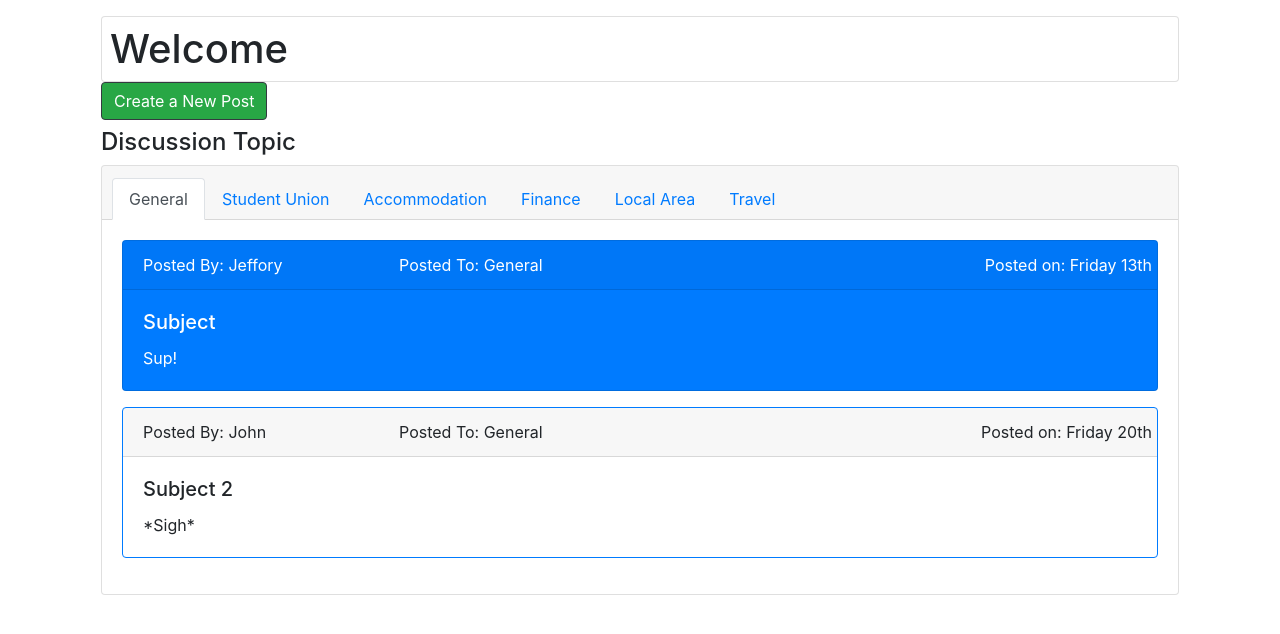
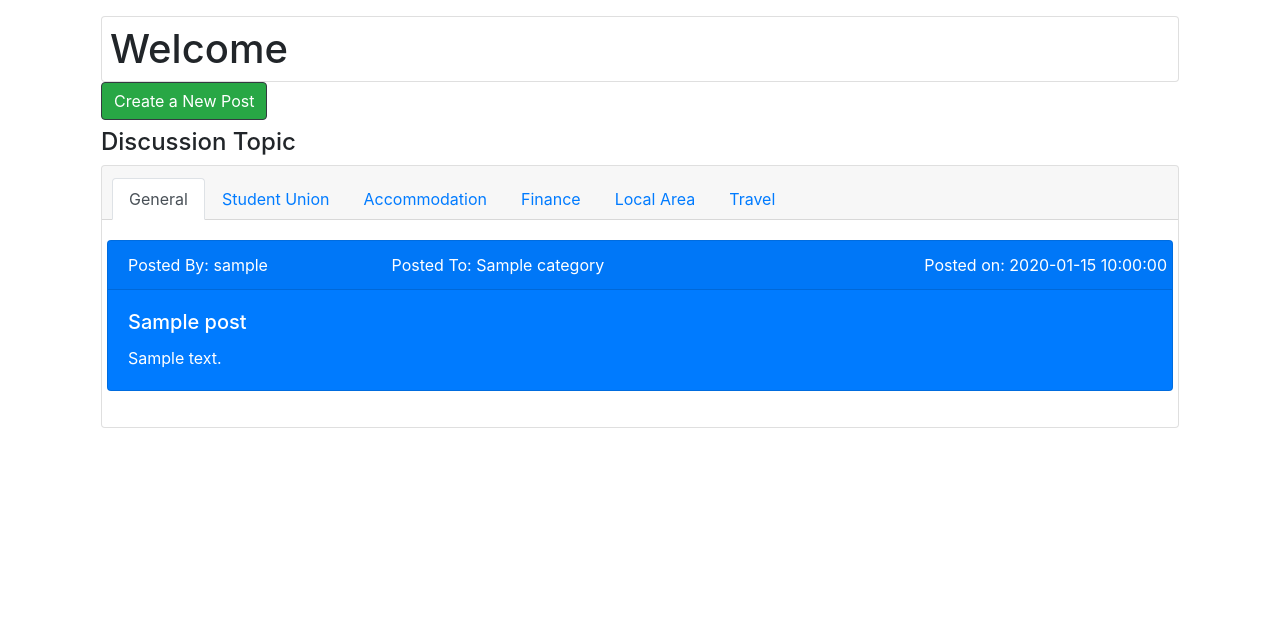
Before and after one commit to sebpapararo/UEA-Life, a Flask app: template templates/dashboard.html in a window 1280 px wide. Shown: the part 56-690 px from the top of the page. Run offline with Flask 2, Linux system fonts and the light colour scheme; the template is opened without the code that fills it: most values are stand-ins (such as "Sample title", 1, 10 or a date in 2020); some libraries are stand-ins or nearby versions.

Commit message:
Posted comments display user's name

```diff
--- a/app.py
+++ b/app.py
@@ -115,6 +115,7 @@ def logout():
     return response
 
 
+#######################################################################################################################
 @app.route('/dashboard', methods=['GET'])
 def dashboard():
     userCookie = functions.getCookie()
@@ -127,10 +128,13 @@ def dashboard():
     username = query_db('SELECT username FROM profiles where id = "%s"' % uid)[0].get('username')
 
     flash('Nice one bro! You are logged in as: ' + username)
-    return render_template('/dashboard.html', title="UEA Life | Dashboard")
+
+    query = "SELECT * FROM posts INNER JOIN profiles ON posts.posted_by = profiles.id"
+    result = query_db(query)
+
+    return render_template('/dashboard.html', title="UEA Life | Dashboard", data=result)
 
 
-#######################################################################################################################
 @app.route('/newPost', methods=['GET'])
 def newPost():
     return render_template('/newPost.html', title="UEA Life | New Post")
@@ -147,10 +151,8 @@ def createPost():
 
     userCookie = functions.getCookie()
     posted_by = validSessions.checkSession(userCookie)
-    print(posted_by)
 
     tod = datetime.datetime.today().strftime('%d/%m/%Y %H:%M')
-    # uid = "0037d9b5-681d-4b23-a6c8-c7d061a78521"
 
     if category not in cats:
         flash('Incorrect Category Selected Dick!!')
@@ -176,16 +178,12 @@ def createPost():
         flash('Really?!?! Content')
         return redirect('/newPost')
 
-    # if query_db('SELECT verified FROM users WHERE username = "%s"' % session['username'])[0].get('verified') == 1:
     query = 'INSERT INTO posts (posted_by, category, title, content, posted_on) VALUES("%s","%s","%s","%s","%s");' % \
             (posted_by, category, title, content, tod)
     query_db(query)
     get_db().commit()
     print(query)
     return redirect('/dashboard')
-    # else:
-    #     flash('You must verify account before posting')
-    #     return redirect('/dashboard')
 
 ########################################################################################################################
 
--- a/templates/dashboard.html
+++ b/templates/dashboard.html
@@ -14,6 +14,7 @@
             <div class="card">
                 <h1 class="card-title m-2">Welcome</h1>
             </div>
+
             <div class="container">
                 {% for message in get_flashed_messages() %}
                     <div class="alert alert-warning">
@@ -70,79 +71,47 @@
 
                         {# GENERAL QUERIES - OUTPUT #}
                     <div class="tab-pane fade show active" id="general" role="tabpanel" aria-labelledby="general_Tab">
-
-                            <div class="card text-white bg-primary mb-3">
+                        {% for post in data %}
+                        <div class="row">
+                            <div class="card text-white bg-primary mb-3 w-100">
                                 <div class="card-header">
                                     <div class="row">
-                                        <div class="col-3">Posted By: Jeffory</div>
-                                        <div class="col-3">Posted To: General</div>
+                                        <div class="col-3">Posted By: {{ post.username | safe }}</div>
+                                        <div class="col-3">Posted To: {{ post.category | safe }}</div>
                                         <div class="cols-3 col align-self-end"/>
                                     </div>
-                                    Posted on: Friday 13th
+                                    Posted on: {{ post.posted_on | safe }}
                                 </div>
                             </div>
                             <div class="card-body">
-                                <h5 class="card-title">Subject</h5>
-                                <p class="card-text">Sup!</p>
+                                <h5 class="card-title">{{ post.title | safe }}</h5>
+                                <p class="card-text">{{ post.content | safe }}</p>
                                 </div>
                             </div>
-
-                        <div class="card border-primary mb-3">
-                            <div class="card-header">
-                                <div class="row">
-                                    <div class="col-3">Posted By: John</div>
-                                    <div class="col-3">Posted To: General</div>
-                                    <div class="cols-3 col align-self-end"/>
                         </div>
-                                Posted on: Friday 20th
-                            </div>
-                        </div>
-                        <div class="card-body">
-                            <h5 class="card-title">Subject 2</h5>
-                            <p class="card-text">*Sigh*</p>
-                        </div>
-                    </div>
-
+                        {% endfor %}
                     </div>
 
                     {# STUDENT UNION QUERIES - OUTPUT #}
                     <div class="tab-pane fade" id="sUnion" role="tabpanel" aria-labelledby="sUnion_Tab">
                         <h4>Union Feed</h4>
-                            <div class="card m-1">
-                            <!-- some for loop here for each post -->
-                            <ul class="list-group list-group-flush">
-                                <!-- some sort of for loop here! -->
-                                <li class="list-group-item">
-                                    <div class="row">
-                                        <div class="col-3">
-                                            Posted By: Bob
                     </div>
-                                        <div class="col-3">
-                                            Posted To: General
-                                        </div>
-                                        <div class="cols-3 col align-self-end">
-                                        </div>
-                                        Posted on: Friday 20th
-                                    </div>
-                                    <div class="row">
-                                        Sup
-                                    </div>
-                                </li>
-                            </ul>
-                        </div>
-                        </div>
+
                     {# ACCOMMODATION QUERIES - OUTPUT #}
                     <div class="tab-pane fade" id="accommodation" role="tabpanel" aria-labelledby="accom_Tab">
                         <h4>Accommodation Feed</h4>
                     </div>
+
                     {# FINANCE QUERIES - OUTPUT #}
                     <div class="tab-pane fade" id="finance" role="tabpanel" aria-labelledby="finance_Tab">
                         <h4>Finance Feed</h4>
                     </div>
+
                     {# LOCAL AREA QUERIES - OUTPUT #}
                     <div class="tab-pane fade" id="localArea" role="tabpanel" aria-labelledby="localArea_Tab">
                         <h4>Local Area Feed</h4>
                     </div>
+
                     {# TRAVEL QUERIES - OUTPUT #}
                     <div class="tab-pane fade" id="travel" role="tabpanel" aria-labelledby="travel_Tab">
                         <h4>Travel Feed</h4>
@@ -151,7 +120,6 @@
             </div>
         </div>
     </div>
-    </div>
 {#        </div>#}
 {#    </div>#}
 {% endblock %}
```
Lines whose indentation alone changed are shown as unchanged.
